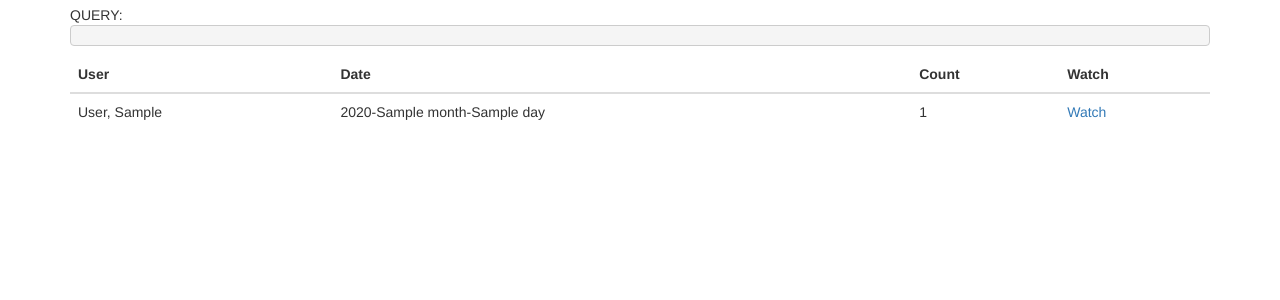
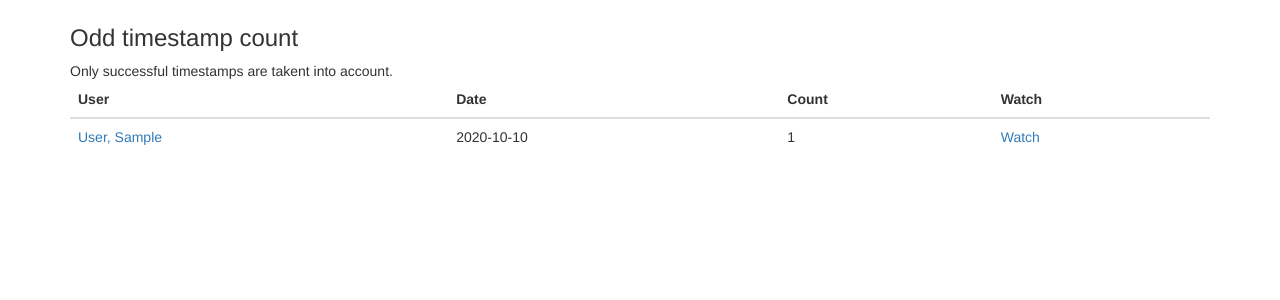
Before and after one commit to baalkor/timetracking, a Django app: template opconsole/static/templates/opconsole_anomalies.html in a window 1280 px wide. Shown: the part 51-351 px from the top of the page. Run offline with Django 3.2, Linux system fonts and the light colour scheme; the template is opened without the code that fills it: most values are stand-ins (such as "Sample title", 1, 10 or a date in 2020); some libraries are stand-ins or nearby versions.

Commit message:
dfsfdsfds

```diff
--- a/opconsole/static/templates/opconsole_anomalies.html
+++ b/opconsole/static/templates/opconsole_anomalies.html
@@ -1,8 +1,8 @@
 {% extends "opconsole_baselayout.html" %}
 
 {% block content %}
-QUERY:
-<pre>{{ query }}</pre>
+<h3>Odd timestamp count</h3>
+Only successful timestamps are takent into account.
 <table class="table">
     <thead>
       <th>User</th>
@@ -14,10 +14,10 @@ QUERY:
 {% for tms in anomalies %}
 
     <tr>
-      <td>{{ tms.user__user__last_name }}, {{tms.user__user__first_name }}</td>
-      <td>{{ tms.year }}-{{ tms.month }}-{{ tms.day }}</td>
+      <td><a href="{% url 'user-detail' tms.user__id %}">{{ tms.user__user__last_name }}, {{tms.user__user__first_name }}</a></td>
+      <td>{{ tms.year }}-{{ tms.month|stringformat:"02d" }}-{{ tms.day|stringformat:"02d" }}</td>
       <td>{{ tms.nbTimb }}</td>
-      <td> <a href="/mytimesheet/?userId={{tms.user__user__id}}&date={{ tms.year }}-{{ tms.month }}-{{ tms.day }}">Watch</a></td>
+      <td> <a href="/mytimesheet/?userId={{tms.user__id}}&date={{ tms.year }}-{{ tms.month }}-{{ tms.day }}">Watch</a></td>
     </tr>
 {% endfor%}
 </table>
```
Also changed, not shown: opconsole/views/anonamliesView.py (+20 -10 lines), db.sqlite3.
